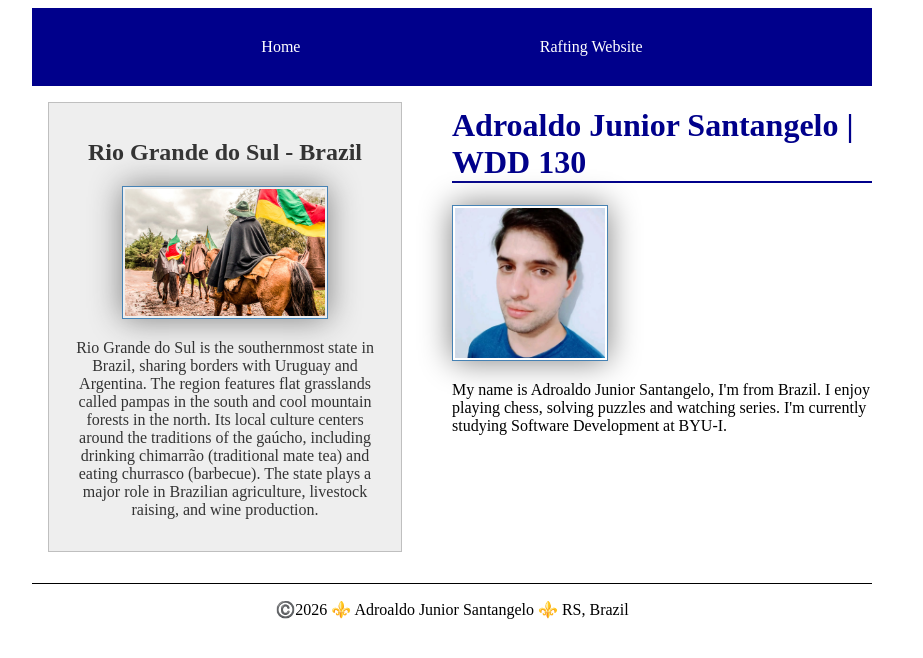
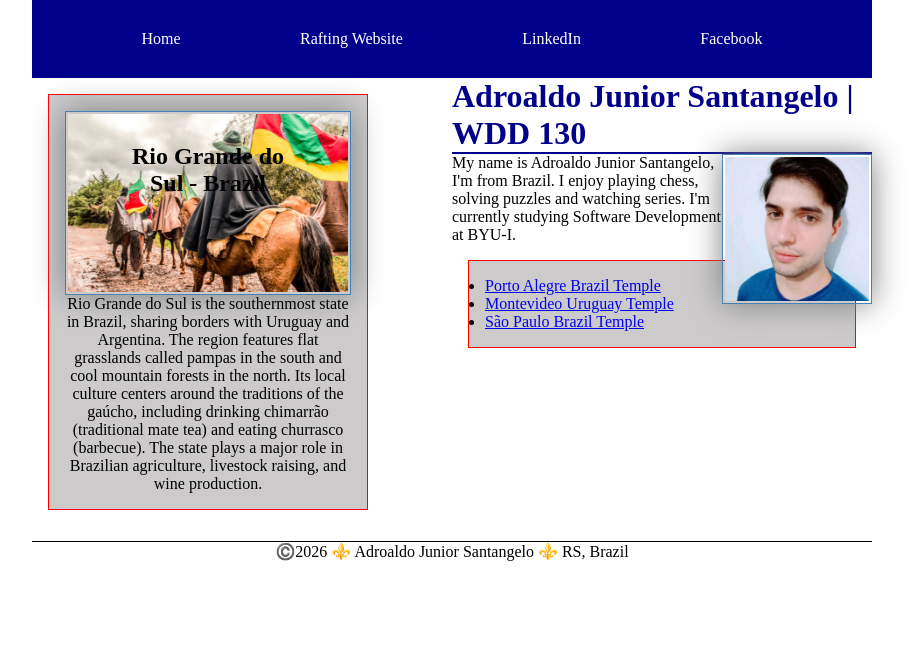
Before and after one commit to Adro31415/wdd130, a plain HTML site: page index.html in a window 1280 px wide. Shown: the whole page, without its empty margins (188-1111 px from the left). Drawn offline with Linux system fonts and the light colour scheme.

Commit message:
Week03 Code-along

```diff
--- a/index.html
+++ b/index.html
@@ -18,6 +18,9 @@
         <nav>
             <a href="#">Home</a>
             <a href="wwr/">Rafting Website</a>
+            <a href="https://www.linkedin.com" target="_blank">LinkedIn</a>
+            <a href="https://www.facebook.com" target="_blank">Facebook</a>
+
 
         </nav>
     </header>
@@ -30,8 +33,22 @@
                 I enjoy playing chess, solving puzzles and watching series.
                 I'm currently studying Software Development at BYU-I.</p>
 
+
+            <ul class="box">
+                <li><a
+                      href="https://newsroom.churchofjesuschrist.org/article/porto-alegre-brazil-temple">Porto
+                        Alegre Brazil Temple</a>
+                </li>
+                <li><a
+                      href="https://newsroom.churchofjesuschrist.org/article/montevideo-uruguay-temple">Montevideo
+                        Uruguay Temple</a>
+                </li>
+                <li><a
+                      href="https://newsroom.churchofjesuschrist.org/article/s%C3%A3o-paulo-brazil-temple">São
+                        Paulo Brazil Temple</a></li>
+            </ul>
         </main>
-        <aside>
+        <aside class="box">
             <h2>Rio Grande do Sul - Brazil</h2>
             <img src="images/gauchos.jpg"
               alt="Gauchos, people from Rio Grande do Sul, riding horses holding the state's flag">
--- a/styles/styles.css
+++ b/styles/styles.css
@@ -1,3 +1,10 @@
+* {
+    box-sizing: border-box;
+    margin: 0;
+    padding: 0;
+
+}
+
 header,
 .grid,
 footer {
@@ -41,22 +48,26 @@ main {
 
 aside {
     width: 20em;
-    margin: 1em;
-    border: 1px solid rgb(0 0 0 / 0.2);
-    padding: 1em;
-    background-color: #eee;
-    color: #333;
     text-align: center;
     grid-column: 1/2;
     grid-row: 1/2;
+    position: relative;
 }
 
 aside img {
-    width: 200px;
+    width: 100%;
     height: auto;
     border: 1px solid steelblue;
     padding: 2px;
     box-shadow: 0 0 30px gray;
+    display: block;
+}
+
+aside h2 {
+    position: absolute;
+    left: 50%;
+    transform: translateX(-50%);
+    top: 3rem;
 }
 
 main img {
@@ -65,6 +76,7 @@ main img {
     border: 1px solid steelblue;
     padding: 2px;
     box-shadow: 0 0 30px gray;
+    float: right;
 }
 
 p {
@@ -82,3 +94,14 @@ footer {
     grid-template-columns: 1fr 1fr;
 
 }
+
+/* Class Selectors */
+
+.box {
+    border: 1px solid red;
+    padding: 1em;
+    margin: 1rem;
+    background-color: #cccaca;
+    color: black;
+
+}
```
Also changed, not shown: week02/box-model.html (+1 -0 lines).
